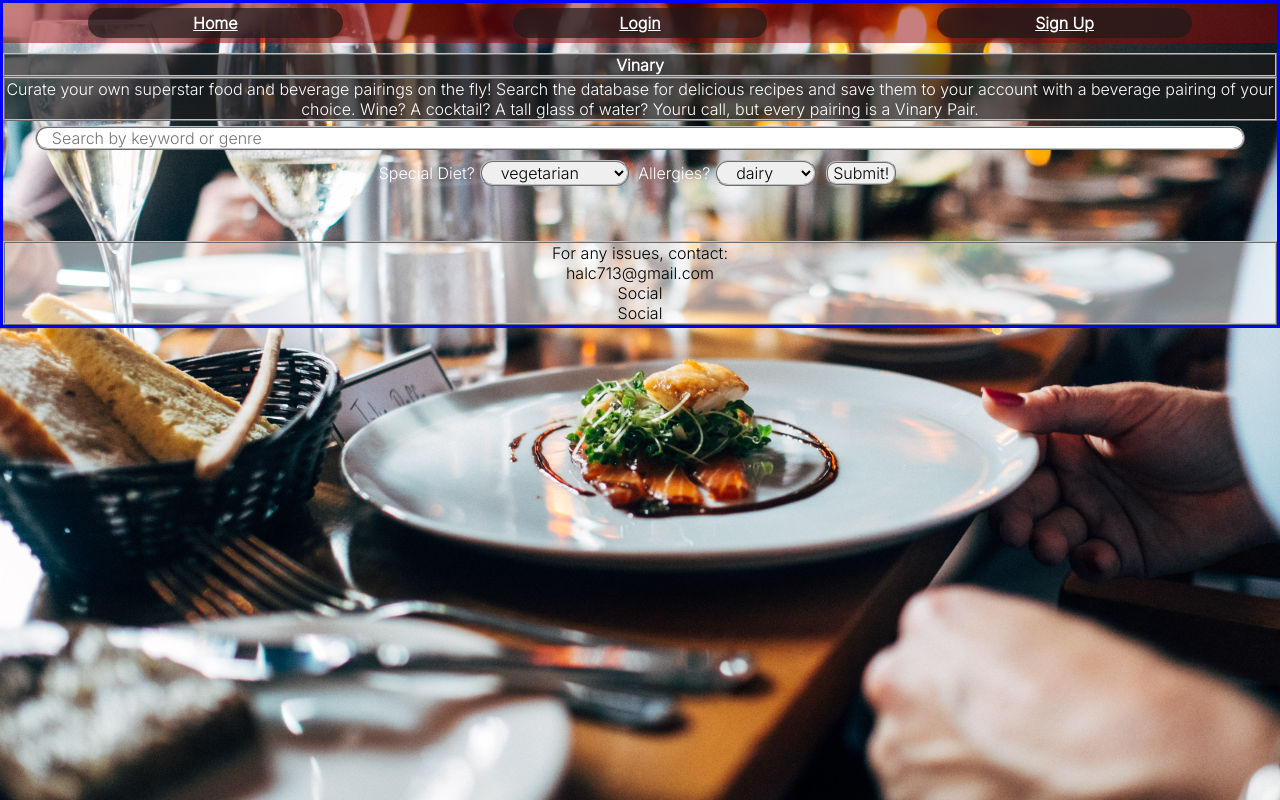
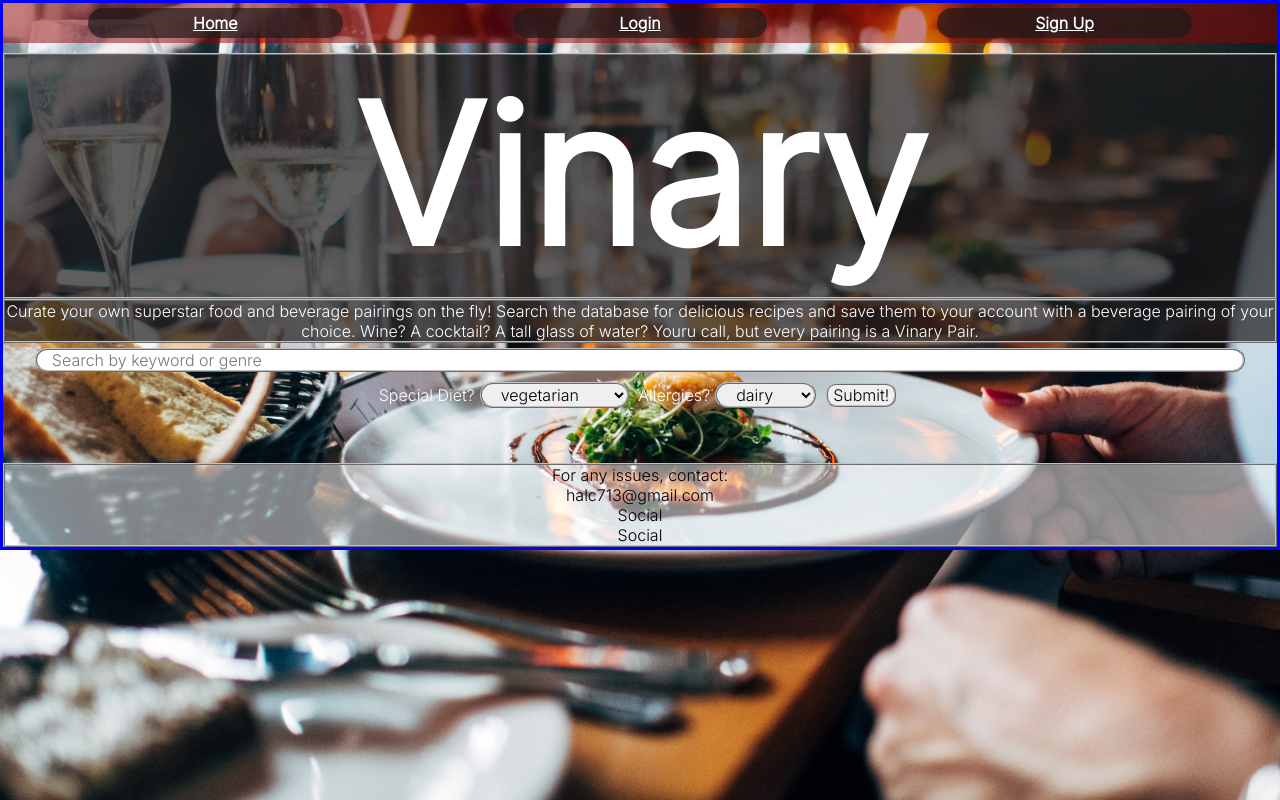
Before and after one commit to zkzerotwo/vinary-capstone-client, a React (Create React App) app: page / in a window 1280 px wide. Built offline with nearby package versions, Linux system fonts and the light colour scheme.

Commit message:
header styling

```diff
--- a/src/App.css
+++ b/src/App.css
@@ -67,6 +67,17 @@ body {
   border-style: ridge;
   border-color: silver;
   width: 50%; */
+}
+
+.welcome {
+  /* color: white; */
+  width: 100%;
+  font-size: 15vw;
+  padding-top: 5px;
+  padding-bottom: 5px;
+  background: linear-gradient(
+90deg
+, rgba(0, 0, 0, 0.25) 0%, rgba(0, 0, 0, 1) 50%, rgba(0, 0, 0, 0.25) 100%);
 }
 
 .landing {
@@ -215,16 +226,11 @@ img {
   display: flex;
   flex-direction: column;
   justify-content: space-around;
-  /* align-items:; */
   list-style: none;
-  height: 70vw;
+  height: 100vw;
   overflow: scroll;
   padding: 2px;
   /* position: absolute; */
-  /* top: 0;
-  bottom: 0;
-  left: 0;
-  right: 0; */
   /* background: rgba(29, 106, 154, 0.72); */
   color: #fff;
   /* visibility: hidden; */
--- a/src/ResultBar/ResultBar.js
+++ b/src/ResultBar/ResultBar.js
@@ -25,13 +25,12 @@ export default class ResultBar extends React.Component {
                 <li className="search_card box" key={entry.id}>
                     <div className="search-wrap">
                         <div className="search_poster">
-
                             <h2>{entry.title}</h2>
                             <img id="flight_image" alt={entry.title} src={imgUrl} />
                         </div>
                         <div className="search-deets">
                             <DetailTrigger entry={entry} />
-                            <a href={entry.sourceUrl}>Learn More</a>
+                            {/* <a href={entry.sourceUrl}>Learn More</a> */}
                             {TokenService.hasAuthToken() ? <ExtendFlight imageUrl={imgUrl} entry={entry} /> : ''}
                         </div>
                     </div>
```
